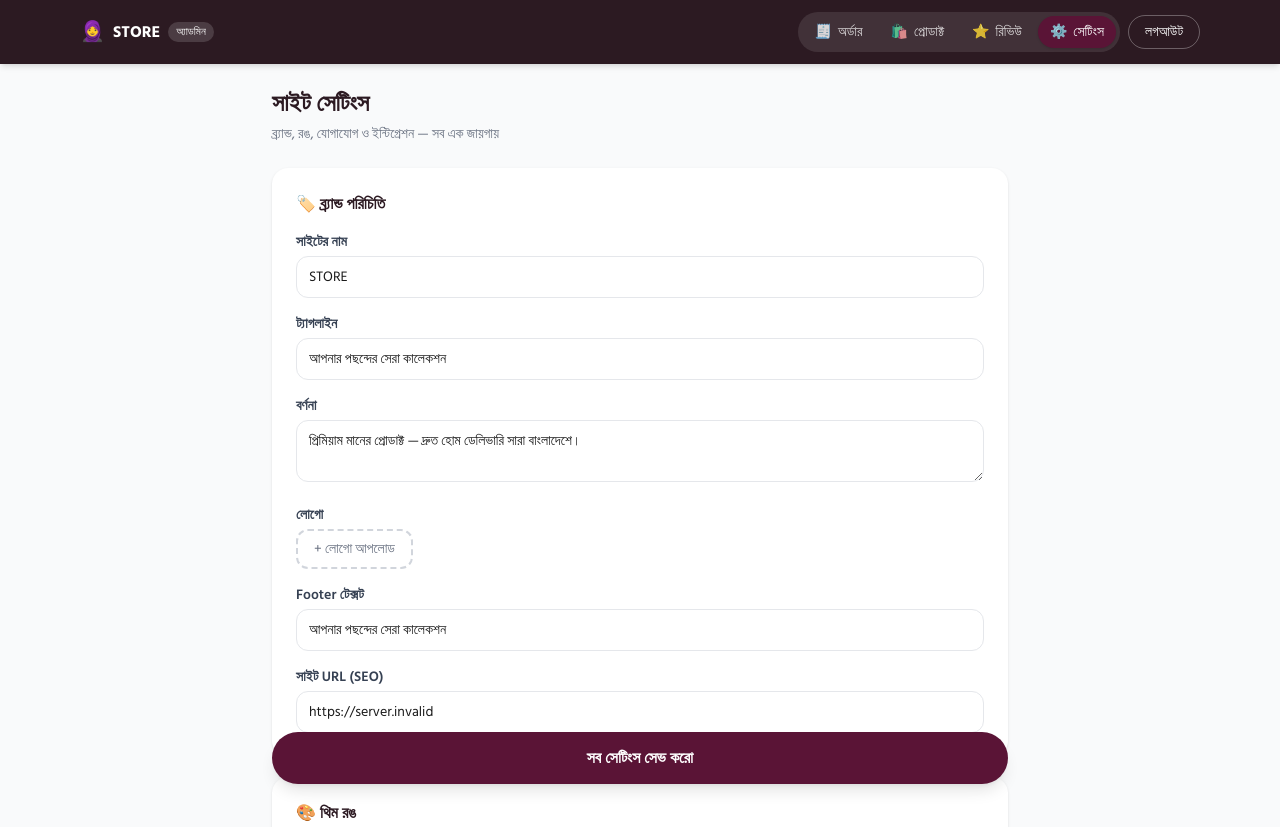
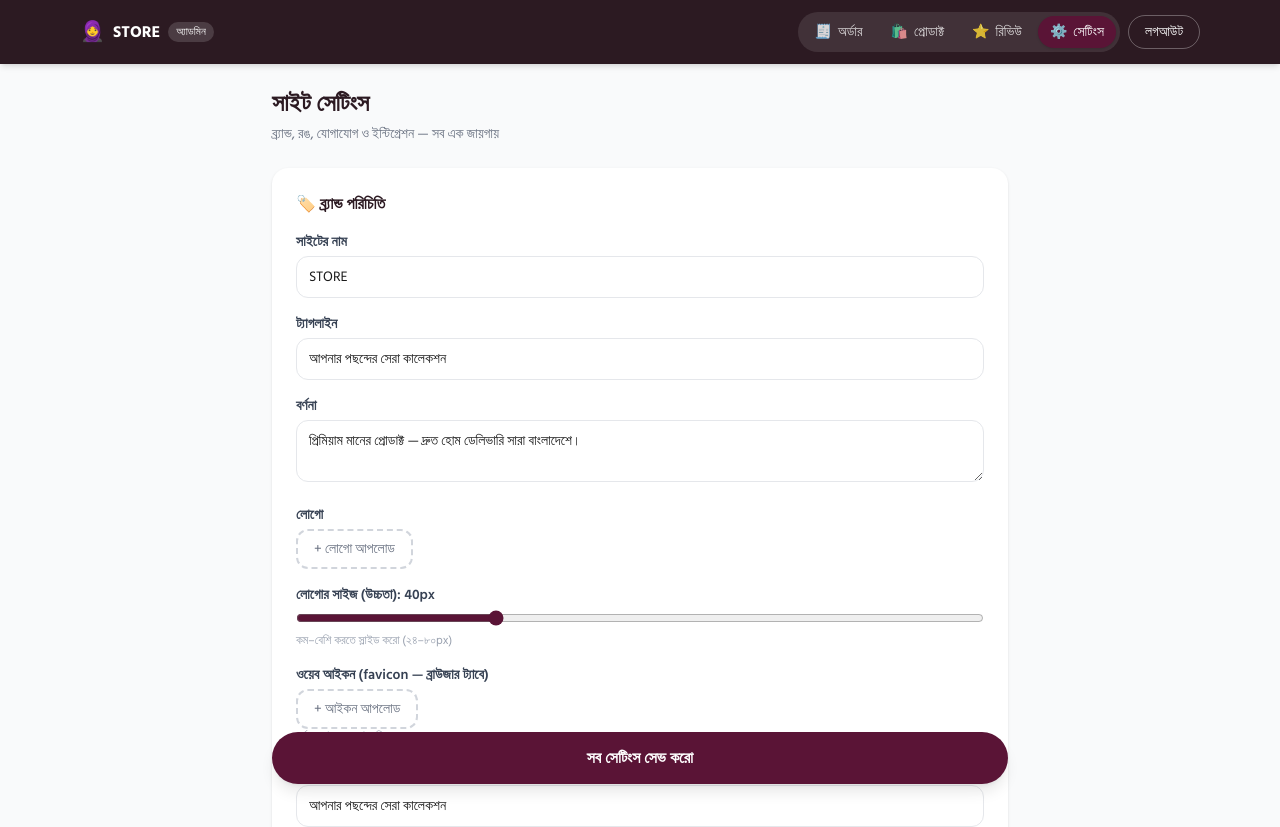
Before and after one commit to sofistorebd/IhdaShop, a Next.js app: page /admin/settings in a window 1280 px wide. Shown: the top 827 px of the page. Built offline with nearby package versions, Linux system fonts and the light colour scheme; no server answers; the database is empty.

Commit message:
Admin: logo size (resize) control + favicon/web icon upload

```diff
--- a/app/layout.js
+++ b/app/layout.js
@@ -35,8 +35,8 @@ export async function generateMetadata() {
     applicationName: site.brandName,
     manifest: "/manifest.webmanifest",
     icons: {
-      icon: "/icon-192.png",
-      apple: "/icon-192.png",
+      icon: site.faviconUrl || "/icon-192.png",
+      apple: site.faviconUrl || "/icon-192.png",
     },
     appleWebApp: { capable: true, statusBarStyle: "default", title: site.brandName },
     alternates: { canonical: "/" },
--- a/components/Footer.jsx
+++ b/components/Footer.jsx
@@ -11,7 +11,8 @@ export default async function Footer() {
             <img
               src={site.logoUrl}
               alt={site.brandName}
-              className="h-10 w-auto max-w-[180px] object-contain"
+              style={{ height: `${site.logoHeight}px` }}
+              className="w-auto max-w-[200px] object-contain"
             />
           ) : (
             <>
--- a/components/Navbar.jsx
+++ b/components/Navbar.jsx
@@ -12,7 +12,8 @@ export default async function Navbar() {
             <img
               src={site.logoUrl}
               alt={site.brandName}
-              className="h-9 w-auto max-w-[160px] object-contain"
+              style={{ height: `${site.logoHeight}px` }}
+              className="w-auto max-w-[220px] object-contain"
             />
           ) : (
             <>
--- a/components/admin/SettingsForm.jsx
+++ b/components/admin/SettingsForm.jsx
@@ -31,15 +31,17 @@ export default function SettingsForm({ initial }) {
     facebookPixelId: initial.facebookPixelId || "",
     merchantName: initial.merchantName || "",
     merchantId: initial.merchantId || "",
-    colorPrimary: initial.colorPrimary || "#e23a7a",
-    colorSecondary: initial.colorSecondary || "#be185d",
-    colorGlobal: initial.colorGlobal || "#111111",
+    colorPrimary: initial.colorPrimary || "#5a1436",
+    colorSecondary: initial.colorSecondary || "#7a2349",
+    colorGlobal: initial.colorGlobal || "#2c1a22",
+    logoHeight: String(initial.logoHeight ?? 40),
     // সিক্রেট — খালি রাখলে আগেরটা থাকবে
     telegramBotToken: "",
     steadfastApiKey: "",
     steadfastSecretKey: "",
   });
   const [logoUrl, setLogoUrl] = useState(initial.logoUrl || "");
+  const [faviconUrl, setFaviconUrl] = useState(initial.faviconUrl || "");
   const [busy, setBusy] = useState(false);
   const [uploading, setUploading] = useState(false);
   const [msg, setMsg] = useState("");
@@ -63,6 +65,22 @@ export default function SettingsForm({ initial }) {
     setUploading(false);
   }
 
+  async function uploadFavicon(file) {
+    setUploading(true);
+    setMsg("");
+    const fd = new FormData();
+    fd.append("file", file);
+    try {
+      const res = await fetch("/api/admin/upload", { method: "POST", body: fd });
+      const d = await res.json();
+      if (d.ok) setFaviconUrl(d.url);
+      else setMsg("❌ " + (d.error || "আইকন আপলোড ব্যর্থ"));
+    } catch {
+      setMsg("❌ আইকন আপলোড ব্যর্থ");
+    }
+    setUploading(false);
+  }
+
   async function submit(e) {
     e.preventDefault();
     setBusy(true);
@@ -71,7 +89,7 @@ export default function SettingsForm({ initial }) {
       const res = await fetch("/api/admin/settings", {
         method: "POST",
         headers: { "Content-Type": "application/json" },
-        body: JSON.stringify({ ...f, logoUrl }),
+        body: JSON.stringify({ ...f, logoUrl, faviconUrl }),
       });
       const d = await res.json();
       if (!d.ok) throw new Error(d.error || "সেভ ব্যর্থ");
@@ -125,6 +143,43 @@ export default function SettingsForm({ initial }) {
             )}
           </div>
         </div>
+
+        {/* লোগোর সাইজ */}
+        <div>
+          <label className={lbl}>লোগোর সাইজ (উচ্চতা): {f.logoHeight}px</label>
+          <input
+            type="range"
+            min="24"
+            max="80"
+            value={f.logoHeight}
+            onChange={(e) => set("logoHeight", e.target.value)}
+            className="w-full accent-brand"
+          />
+          <p className="text-xs text-gray-400">কম–বেশি করতে স্লাইড করো (২৪–৮০px)</p>
+        </div>
+
+        {/* favicon / web icon */}
+        <div>
+          <label className={lbl}>ওয়েব আইকন (favicon — ব্রাউজার ট্যাবে)</label>
+          <div className="flex items-center gap-3">
+            {faviconUrl && (
+              // eslint-disable-next-line @next/next/no-img-element
+              <img src={faviconUrl} alt="favicon" className="h-8 w-8 rounded border border-gray-200 object-contain" />
+            )}
+            <label className="cursor-pointer rounded-xl border-2 border-dashed border-gray-300 px-4 py-2 text-sm text-gray-500 hover:border-brand">
+              {uploading ? "আপলোড হচ্ছে..." : faviconUrl ? "আইকন বদলাও" : "+ আইকন আপলোড"}
+              <input type="file" accept="image/*" className="hidden"
+                onChange={(e) => e.target.files?.[0] && uploadFavicon(e.target.files[0])} />
+            </label>
+            {faviconUrl && (
+              <button type="button" onClick={() => setFaviconUrl("")} className="text-xs text-red-500 underline">
+                সরাও
+              </button>
+            )}
+          </div>
+          <p className="text-xs text-gray-400">বর্গাকার (square) ছবি দাও, যেমন ৫১২×৫১২</p>
+        </div>
+
         <div>
           <label className={lbl}>Footer টেক্সট</label>
           <input className={inp} value={f.footerText} onChange={(e) => set("footerText", e.target.value)} />
```
Also changed, not shown: lib/settings.js.
